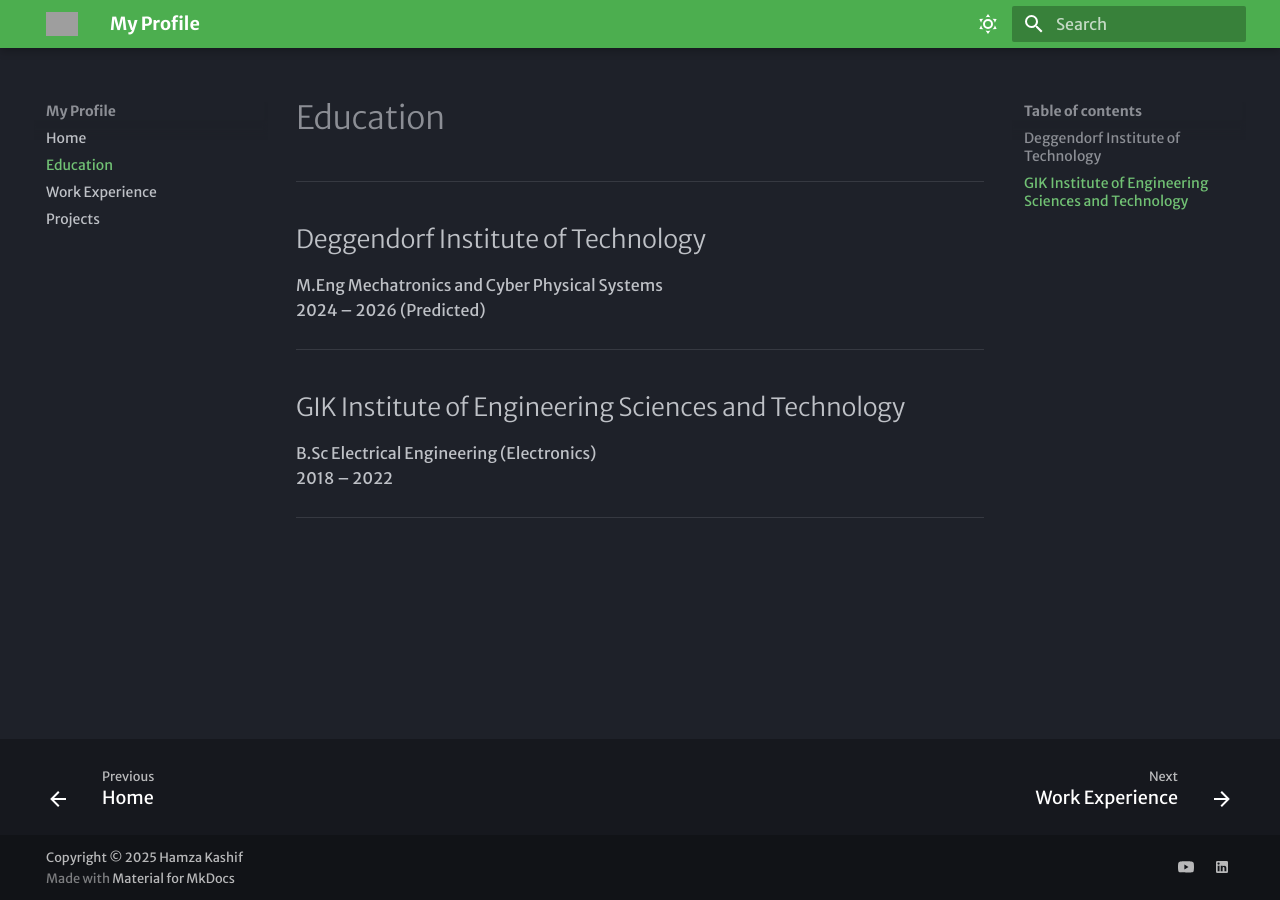
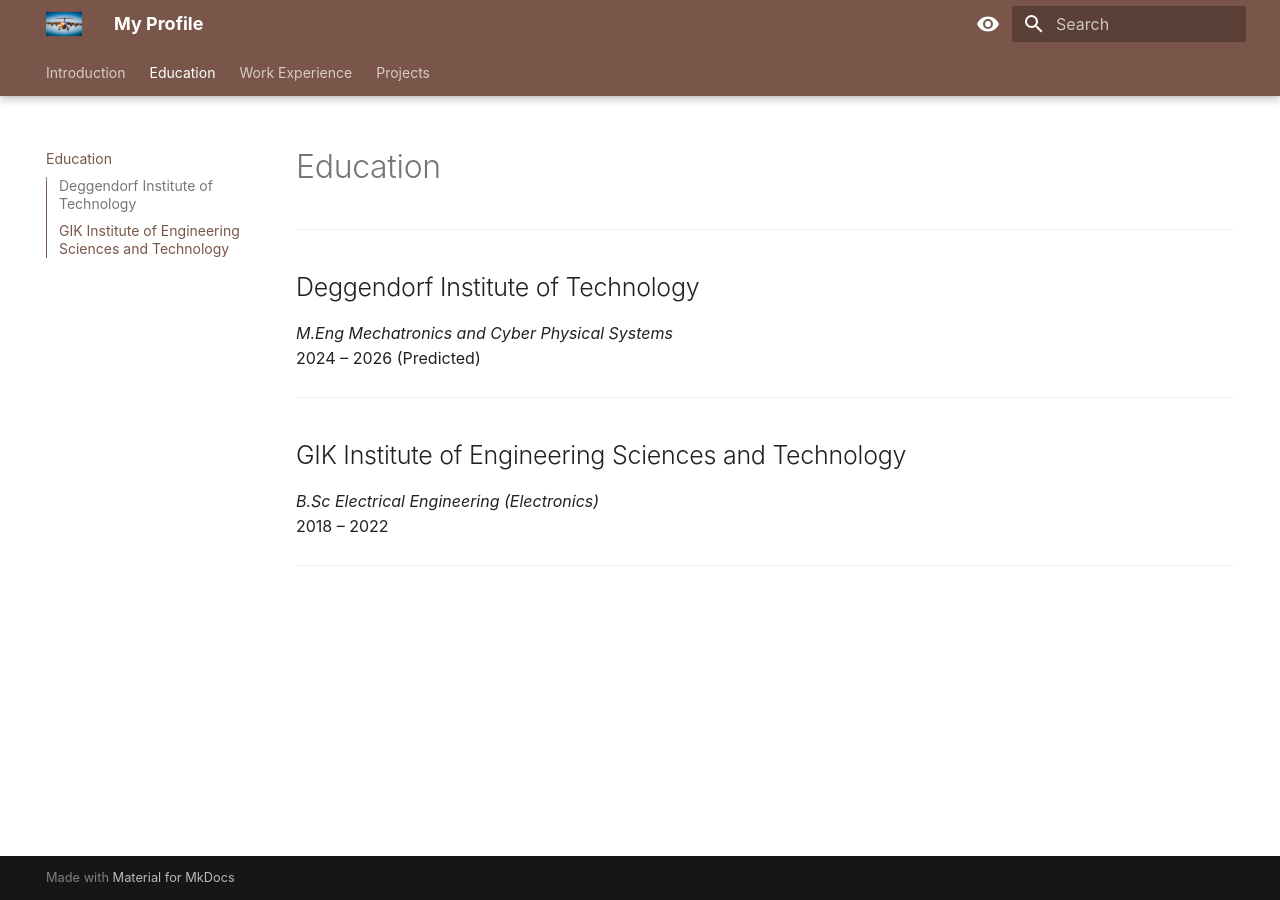
Before and after one commit to KAZA-BEAR/portfolio, an MkDocs documentation site: the page built from docs/education.md, in a window 1280 px wide. Built offline with MkDocs 1.6.1 and Material for MkDocs 9.7.7, drawn with Linux system fonts in a browser that asks for light colours; some web fonts are replaced; grey boxes are pictures that could not be loaded.

Commit message:
New changes

```diff
--- a/docs/README.md
+++ /dev/null
@@ -1 +0,0 @@
-My Profile
--- a/docs/education.md
+++ b/docs/education.md
@@ -3,13 +3,13 @@
 ---
 
 ## Deggendorf Institute of Technology
-M.Eng Mechatronics and Cyber Physical Systems
+*M.Eng Mechatronics and Cyber Physical Systems*
 2024 – 2026 (Predicted)
 
 ---
 
 ## GIK Institute of Engineering Sciences and Technology
-B.Sc Electrical Engineering (Electronics)
+*B.Sc Electrical Engineering (Electronics)*
 2018 – 2022
 
 ---
--- a/docs/projects.md
+++ b/docs/projects.md
@@ -1,8 +1,4 @@
----
-[🏠 Home](README.md) | [🚀 Projects](projects.md) | [💼 Experience](experience.md) | [🎓 Education](education.md)
----
-
-# 🚀 Projects
+# Projects
 
 ## Project 1: Smart Task Manager
 ![Screenshot](assets/project1.png)
--- a/mkdocs.yml
+++ b/mkdocs.yml
@@ -1,59 +1,55 @@
 site_name: My Profile
 site_url: https://hamza.github.io
+
+
 theme:
   name: material
-  font:
-   text: Merriweather Sans
-   code: Red Hat Mono
-  logo: assets/logo.jpg
-  favicon: assets/favicon.ico
+
+  logo: assets/profile.png
+
+  palette:
+    # Palette toggle for light mode
+    - media: "(prefers-color-scheme: light)"
+      scheme: default
+      primary: brown
+      accent: green
+      toggle:
+        icon: material/eye
+        name: Switch to dark mode
+
+    # Palette toggle for dark mode
+    - media: "(prefers-color-scheme: dark)"
+      scheme: slate
+      primary: brown
+      accent: green
+      toggle:
+        icon: material/eye-outline
+        name: Switch to light mode
+
+  font: false
+  language: en
+
   features:
-    - navigation.footer
-  palette:
-    # Dark Mode
-    - scheme: slate
-      toggle:
-        icon: material/weather-sunny
-        name: Dark Mode
-      primary: green
-      accent: deep purple
-
-
-    # Light Mode
-    - scheme: default
-      toggle:
-        icon: material/weather-night
-        name: Light Mode
-      primary: blue
-      accent: deep orange
-
+    - navigation.instant
+    - navigation.instant.progress
+    - navigation.tabs
+    - navigation.tabs.sticky
+    - navigation.prune
+    - navigation.top
+    - toc.integrate
 
 markdown_extensions:
-  - attr_list
-  - pymdownx.emoji:
-      emoji_index: !!python/name:material.extensions.emoji.twemoji
-      emoji_generator: !!python/name:material.extensions.emoji.to_svg
-  - pymdownx.highlight:
-      anchor_linenums: true
-      line_spans: __span
-      pygments_lang_class: true
-  - pymdownx.snippets
-  - pymdownx.inlinehilite
-  - pymdownx.superfences:
-      custom_fences:
-        - name: mermaid
-          class: mermaid
-          format: !!python/name:pymdownx.superfences.fence_code_format
-  - pymdownx.tabbed:
-      alternate_style: true
-  - admonition
-  - pymdownx.details
+  - toc:
+      permalink: true
+
+  - pymdownx.highlight
+  - pymdownx.superfences
 
 extra:
-  social:
-    - icon: simple/youtube
-      link: https://youtube.com/@hamzakashif5678
-    - icon: material/linkedin
-      link: https://linkedin.com/in/hamzakjq
-
-copyright: Copyright &copy; 2025 Hamza Kashif
+  consent:
+    title: Cookie consent
+    description: >-
+      We use cookies to recognize your repeated visits and preferences, as well
+      as to measure the effectiveness of our documentation and whether users
+      find what they're searching for. With your consent, you're helping us to
+      make our documentation better.
```
Also changed, not shown: docs/experience.md (+1 -1 lines), docs/index.md (added, +14 -0 lines).
